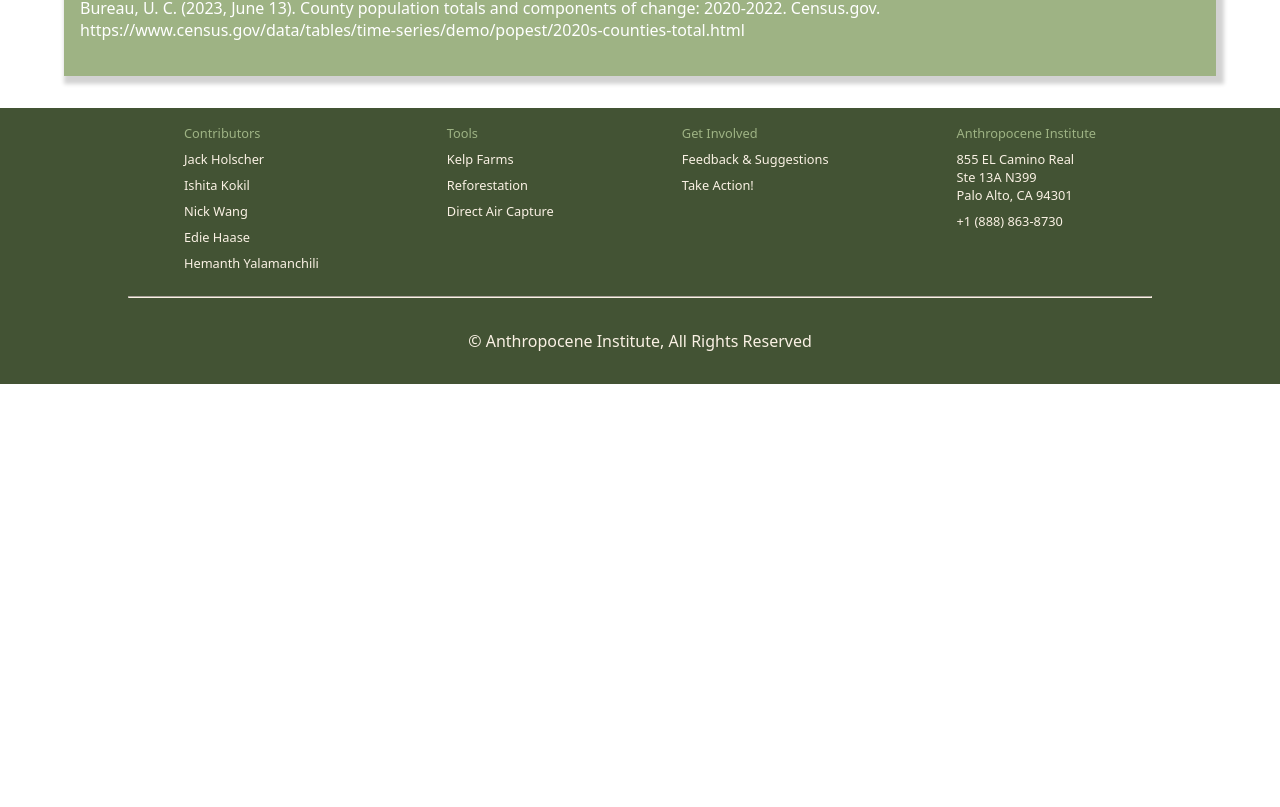
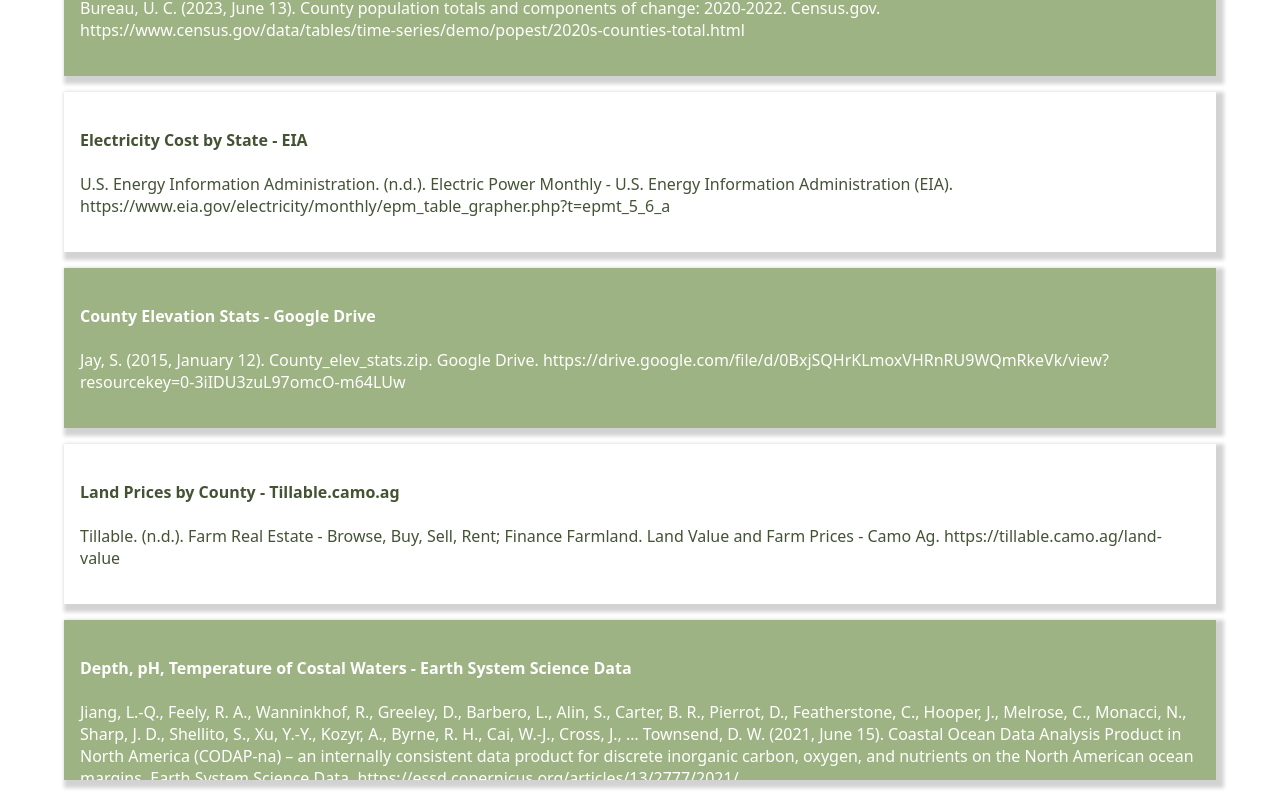
Before and after one commit to hemanthy1/Anthropocene-Institute-Capstone, a React (Create React App) app in the folder frontend/: page /data in a window 1280 px wide. Shown: the part 793-1600 px from the top of the page. Before the commit the page ends 1177 px from the top, so only its background shows below. Built offline with nearby package versions, Linux system fonts and the light colour scheme.

Commit message:
Data links finished

```diff
--- a/frontend/src/pages/Data/Data.js
+++ b/frontend/src/pages/Data/Data.js
@@ -6,13 +6,21 @@
     const links = {
         link1: "https://www.ncei.noaa.gov/access/monitoring/climate-at-a-glance/county/mapping",
         link2: "https://www.acrevalue.com/map/",
-        link3: "https://www.census.gov/data/tables/time-series/demo/popest/2020s-counties-total.html"
+        link3: "https://www.census.gov/data/tables/time-series/demo/popest/2020s-counties-total.html",
+        link4: "https://www.eia.gov/electricity/monthly/epm_table_grapher.php?t=epmt_5_6_a",
+        link5: "https://drive.google.com/file/d/0BxjSQHrKLmoxVHRnRU9WQmRkeVk/view?resourcekey=0-3iIDU3zuL97omcO-m64LUw",
+        link6: "https://tillable.camo.ag/land-value",
+        link7: "https://essd.copernicus.org/articles/13/2777/2021/"
     };
 
     const titles = {
         title1: "NCEI - NOAA: Climate Data at the County Level - Average Temperature, Precipitation, Palmer-Z Index",
         title2: "Land Prices by County - AcreValue.com",
-        title3: "Population by County - Census.gov"
+        title3: "Population by County - Census.gov",
+        title4: "Electricity Cost by State - EIA",
+        title5: "County Elevation Stats - Google Drive",
+        title6: "Land Prices by County - Tillable.camo.ag",
+        title7: "Depth, pH, Temperature of Costal Waters - Earth System Science Data"
     }
 
     const descs = {
@@ -23,7 +31,19 @@
         desc2: "Discover Land Values. acrevalue.com. (n.d.). https://www.acrevalue.com/map/ ",
         desc3: "Bureau, U. C. (2023, June 13). County population totals and components of \
           change: 2020-2022. Census.gov. \
-            https://www.census.gov/data/tables/time-series/demo/popest/2020s-counties-total.html"
+          https://www.census.gov/data/tables/time-series/demo/popest/2020s-counties-total.html",
+        desc4: "U.S. Energy Information Administration. (n.d.). Electric Power Monthly - U.S. \
+          Energy Information Administration (EIA). https://www.eia.gov/electricity/monthly/epm_table_grapher.php?t=epmt_5_6_a",
+        desc5: "Jay, S. (2015, January 12). County_elev_stats.zip. Google Drive. \
+          https://drive.google.com/file/d/0BxjSQHrKLmoxVHRnRU9WQmRkeVk/view?resourcekey=0-3iIDU3zuL97omcO-m64LUw",
+        desc6: "Tillable. (n.d.). Farm Real Estate - Browse, Buy, Sell, Rent; Finance Farmland. Land Value and Farm Prices \
+          - Camo Ag. https://tillable.camo.ag/land-value",
+        desc7: "Jiang, L.-Q., Feely, R. A., Wanninkhof, R., Greeley, D., Barbero, L., Alin, S., Carter, \
+          B. R., Pierrot, D., Featherstone, C., Hooper, J., Melrose, C., Monacci, N., Sharp, J. D., Shellito, \
+          S., Xu, Y.-Y., Kozyr, A., Byrne, R. H., Cai, W.-J., Cross, J., … Townsend, D. W. (2021, June 15). \
+          Coastal Ocean Data Analysis Product in North America (CODAP-na) – an internally consistent data \
+          product for discrete inorganic carbon, oxygen, and nutrients on the North American ocean margins. \
+          Earth System Science Data. https://essd.copernicus.org/articles/13/2777/2021/"
     }
 
     return (
@@ -69,6 +89,42 @@
                   tc="white"
                 />
 
+                <DataLink
+                  className="data-link"
+                  link={links.link4}
+                  title={titles.title4}
+                  desc={descs.desc4}
+                  bg="white)"
+                  tc="var(--secondary)"
+                />
+
+                <DataLink
+                  className="data-link"
+                  link={links.link5}
+                  title={titles.title5}
+                  desc={descs.desc5}
+                  bg="var(--primary)"
+                  tc="white"
+                />
+
+                <DataLink
+                  className="data-link"
+                  link={links.link6}
+                  title={titles.title6}
+                  desc={descs.desc6}
+                  bg="white)"
+                  tc="var(--secondary)"
+                />
+
+                <DataLink
+                  className="data-link"
+                  link={links.link7}
+                  title={titles.title7}
+                  desc={descs.desc7}
+                  bg="var(--primary)"
+                  tc="white"
+                />
+
         {/*
 
         Examples for how to add extra links:
```
Lines whose indentation alone changed are shown as unchanged.
